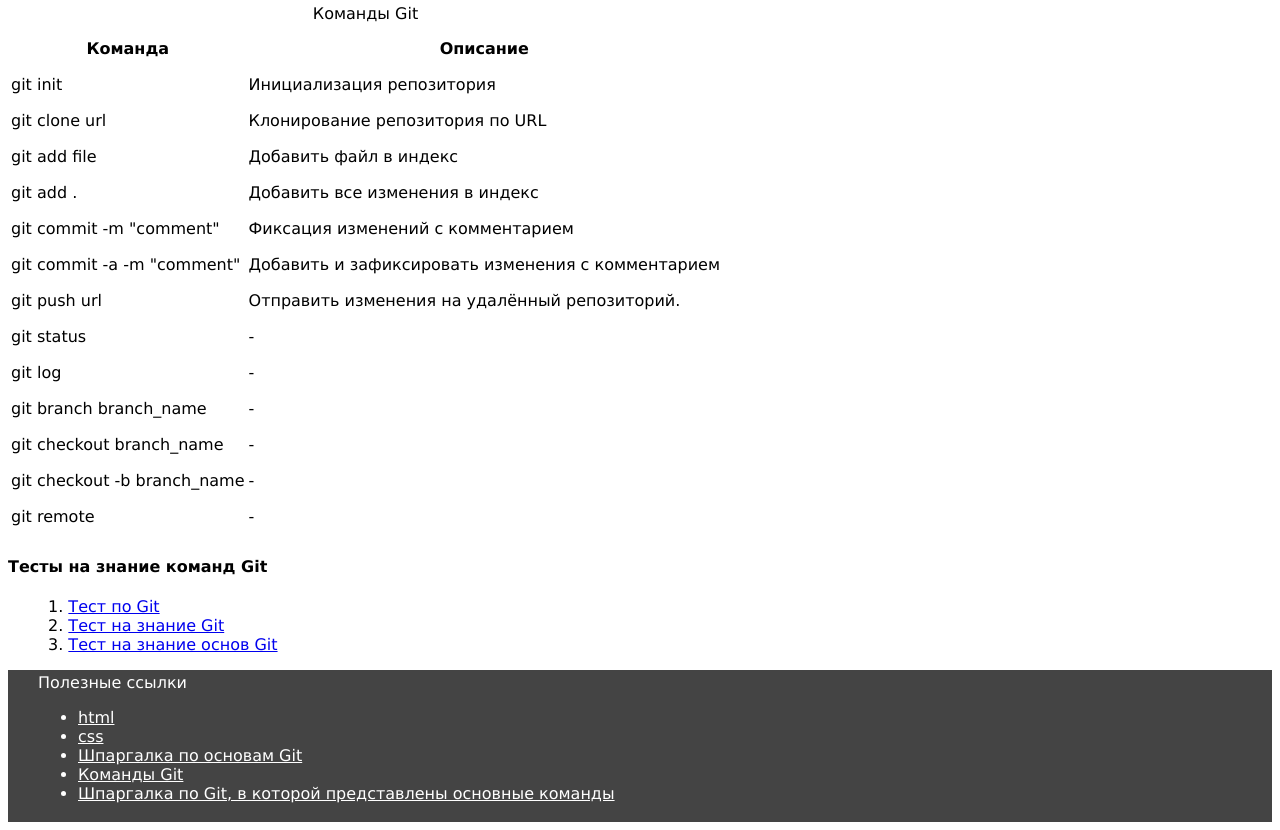
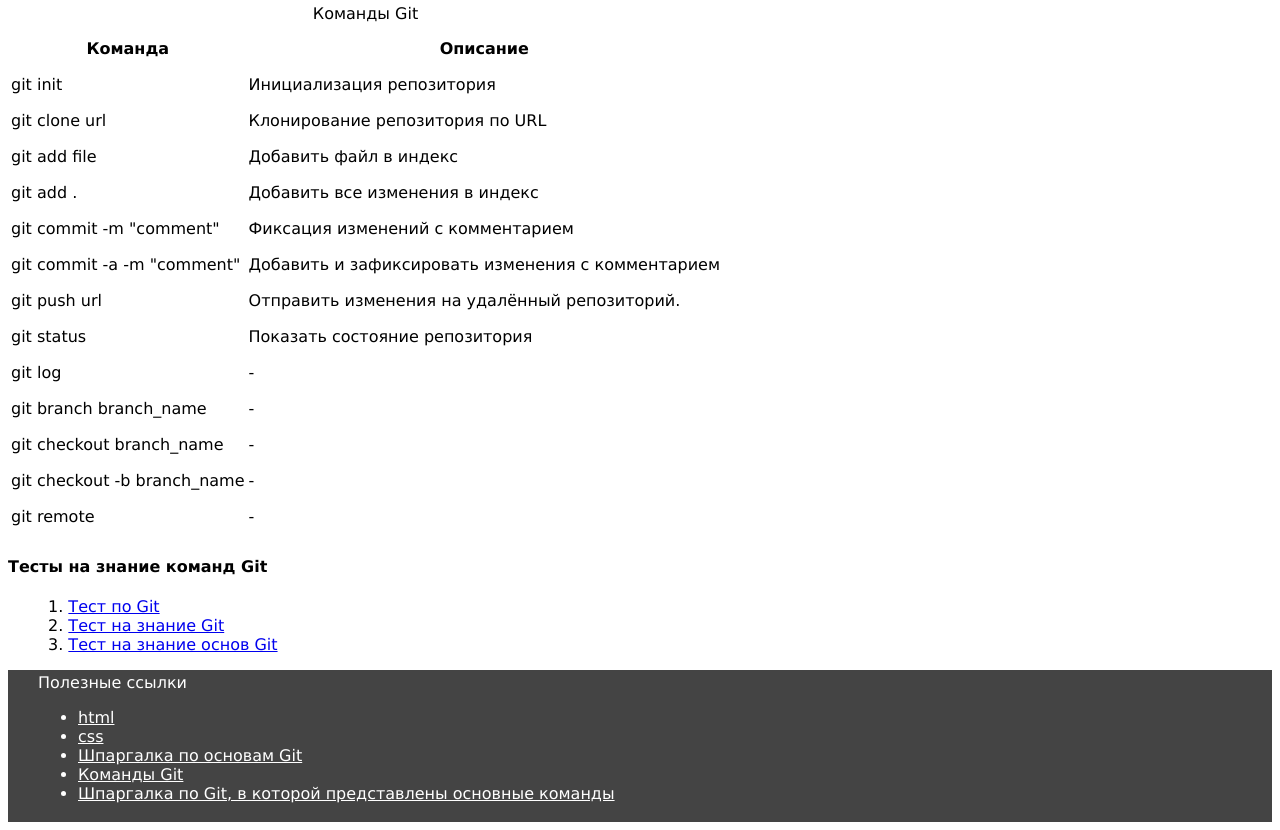
Before and after one commit to Retfo15/git_lesson, a plain HTML site: page index.html in a window 1280 px wide. Shown: the part 70-900 px from the top of the page. Drawn offline with Linux system fonts and the light colour scheme.

Commit message:
git status command

```diff
--- a/index.html
+++ b/index.html
@@ -51,7 +51,7 @@
                 </tr>
                 <tr>
                     <td>git status</td>
-                    <td>-</td>
+                    <td>Показать состояние репозитория</td>
                 </tr>
                 <tr>
                     <td>git log</td>
```
